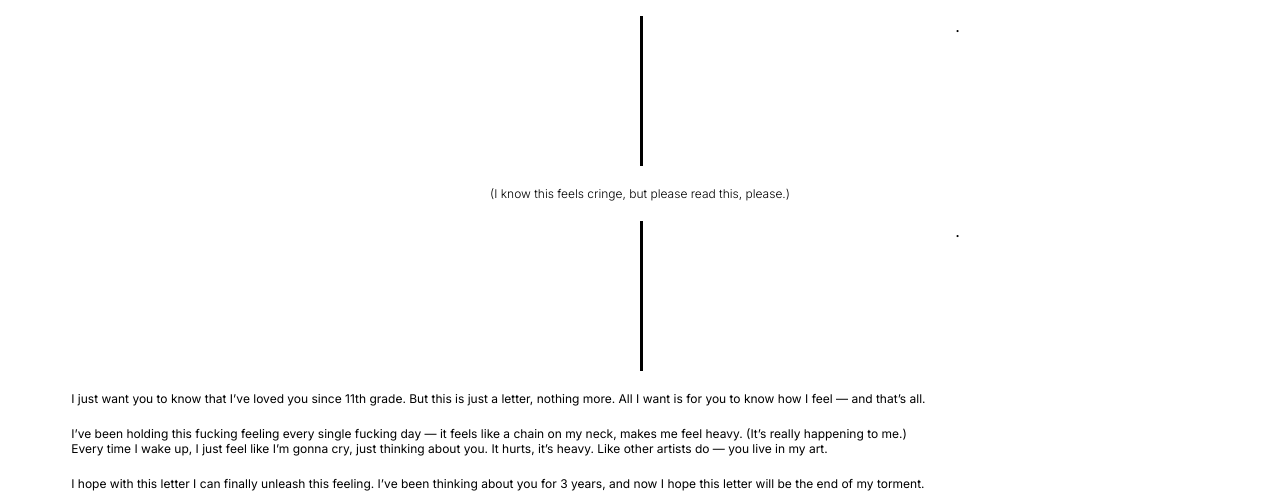
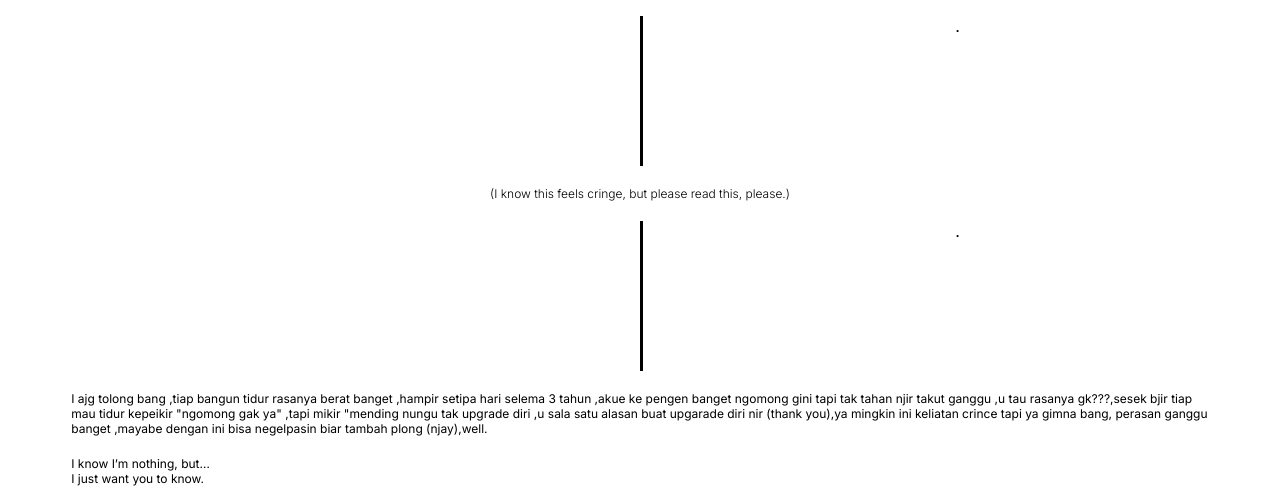
Before and after one commit to alw-bruh/latter.io, a plain HTML site: page index.html in a window 1280 px wide. Shown: the part 306-800 px from the top of the page. Drawn offline with Linux system fonts and the light colour scheme.

Commit message:
Update index.html

```diff
--- a/index.html
+++ b/index.html
@@ -68,19 +68,10 @@
     <div>.</div>
     <p class="sub">(I know this feels cringe, but please read this, please.)</p>
     <div>.</div>
-    <p>I just want you to know that I’ve loved you since 11th grade. But this is just a letter, nothing more.
-        All I want is for you to know how I feel — and that’s all.</p>
+    <p>I
+ajg tolong bang ,tiap bangun tidur rasanya berat banget ,hampir setipa hari selema 3 tahun ,akue ke pengen banget ngomong gini tapi tak tahan njir
+takut ganggu ,u tau rasanya gk???,sesek bjir tiap mau tidur kepeikir "ngomong gak ya" ,tapi mikir "mending nungu tak upgrade diri ,u sala satu alasan buat upgarade diri nir (thank you),ya mingkin ini keliatan crince tapi ya gimna bang, perasan  ganggu banget ,mayabe dengan ini bisa negelpasin biar tambah plong (njay),well.</p>
         <br>
-    <p>I’ve been holding this fucking feeling every single fucking day — it feels like a chain on my neck, makes me feel
-        heavy. (It’s really happening to me.)</p>
-    <p>Every time I wake up, I just feel like I’m gonna cry, just thinking about you. It hurts, it’s heavy.
-        Like other artists do — you live in my art.</p>
-        <br>
-
-    <p>I hope with this letter I can finally unleash this feeling.
-        I’ve been thinking about you for 3 years, and now I hope this letter will be the end of my torment.</p>
-        <br>
-
     <p>I know I’m nothing, but…<br>
         I just want you to know.</p>
         <br>
@@ -90,4 +81,5 @@
 <footer>well</footer>
 </body>
 
+
 </html>
```
